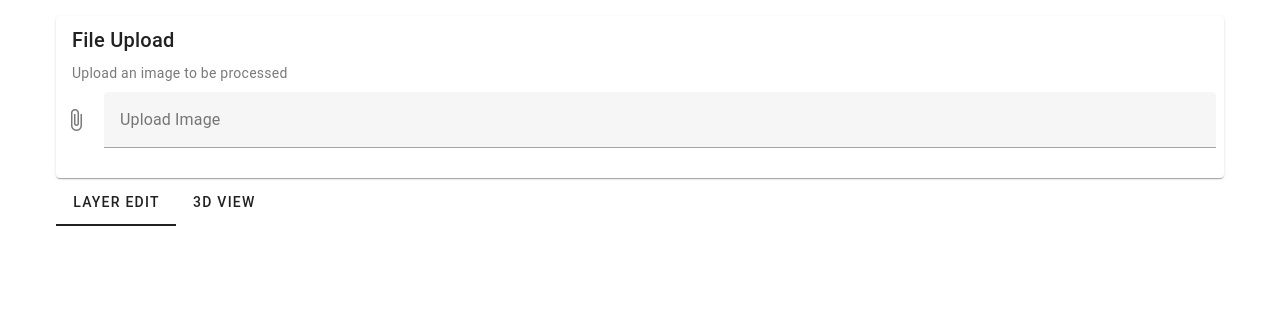
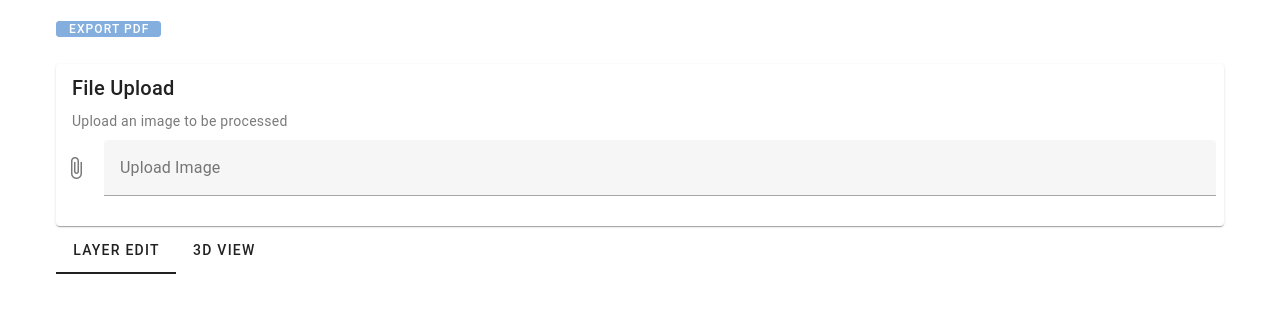
Before and after one commit to shin1kt/TCG-Shadowbox-Planner, a Nuxt app in the folder app/: page / in a window 1280 px wide. Shown: the top 312 px of the page. Built offline with nearby package versions, Linux system fonts and the light colour scheme.

Commit message:
feat: PDFエクスポート

```diff
--- a/app/package.json
+++ b/app/package.json
@@ -15,6 +15,7 @@
     "@nuxt/test-utils": "^3.18.0",
     "@types/three": "^0.176.0",
     "eslint": "^9.26.0",
+    "jspdf": "^3.0.1",
     "nuxt": "^3.17.3",
     "three": "^0.176.0",
     "vue": "^3.5.13",
--- a/app/pages/index.vue
+++ b/app/pages/index.vue
@@ -1,6 +1,23 @@
 <template>
   <v-container>
-    <FileUpload @upload="handleFileUpload" />
+    <v-row>
+      <v-col cols="auto">
+        <v-btn
+          color="primary"
+          @click="exportToPDF"
+          :disabled="imageList.length === 0"
+          size="small"
+          density="compact"
+        >
+          Export PDF
+        </v-btn>
+      </v-col>
+    </v-row>
+    <v-row>
+      <v-col>
+        <FileUpload @upload="handleFileUpload" />
+      </v-col>
+    </v-row>
 
     <v-tabs v-model="activeTab" class="mb-4" :touch="false">
       <v-tab value="grid">Layer Edit</v-tab>
@@ -118,6 +135,9 @@ const activeTab = ref("grid");
 const selectedStackImage = ref(0);
 const layeredImagesRef = ref<{ redraw: () => void } | null>(null);
 
+// jsPDFのインポート方法を変更
+const jsPDF = await import("jspdf").then((m) => m.default || m.jsPDF);
+
 // タブ変更時の処理を追加
 watch(activeTab, (newTab) => {
   if (newTab === "stack") {
@@ -209,6 +229,44 @@ const calculateCanvasSize = (imageObj: ImageDataObject) => {
     height: Math.floor(height),
   };
 };
+
+// PDFエクスポート機能
+const exportToPDF = () => {
+  const pdf = new jsPDF({
+    orientation: "portrait",
+    unit: "px",
+  });
+
+  for (let i = 0; i < imageList.value.length; i++) {
+    if (i > 0) {
+      pdf.addPage();
+    }
+
+    const img = imageList.value[i];
+    // 編集済みの画像データURLを使用
+    const imgData = img.editedDataUrl || img.img.src;
+
+    // ページサイズに合わせて画像のサイズを調整
+    const pageWidth = pdf.internal.pageSize.getWidth();
+    const pageHeight = pdf.internal.pageSize.getHeight();
+    const imgRatio = img.height / img.width;
+
+    let imgWidth = pageWidth;
+    let imgHeight = imgWidth * imgRatio;
+
+    if (imgHeight > pageHeight) {
+      imgHeight = pageHeight;
+      imgWidth = imgHeight / imgRatio;
+    }
+
+    const x = (pageWidth - imgWidth) / 2;
+    const y = (pageHeight - imgHeight) / 2;
+
+    pdf.addImage(imgData, "JPEG", x, y, imgWidth, imgHeight);
+  }
+
+  pdf.save("layered-images.pdf");
+};
 </script>
 
 <style scoped>
```
Also changed, not shown: 1 other file (tests, documents, lock files or other folders).
